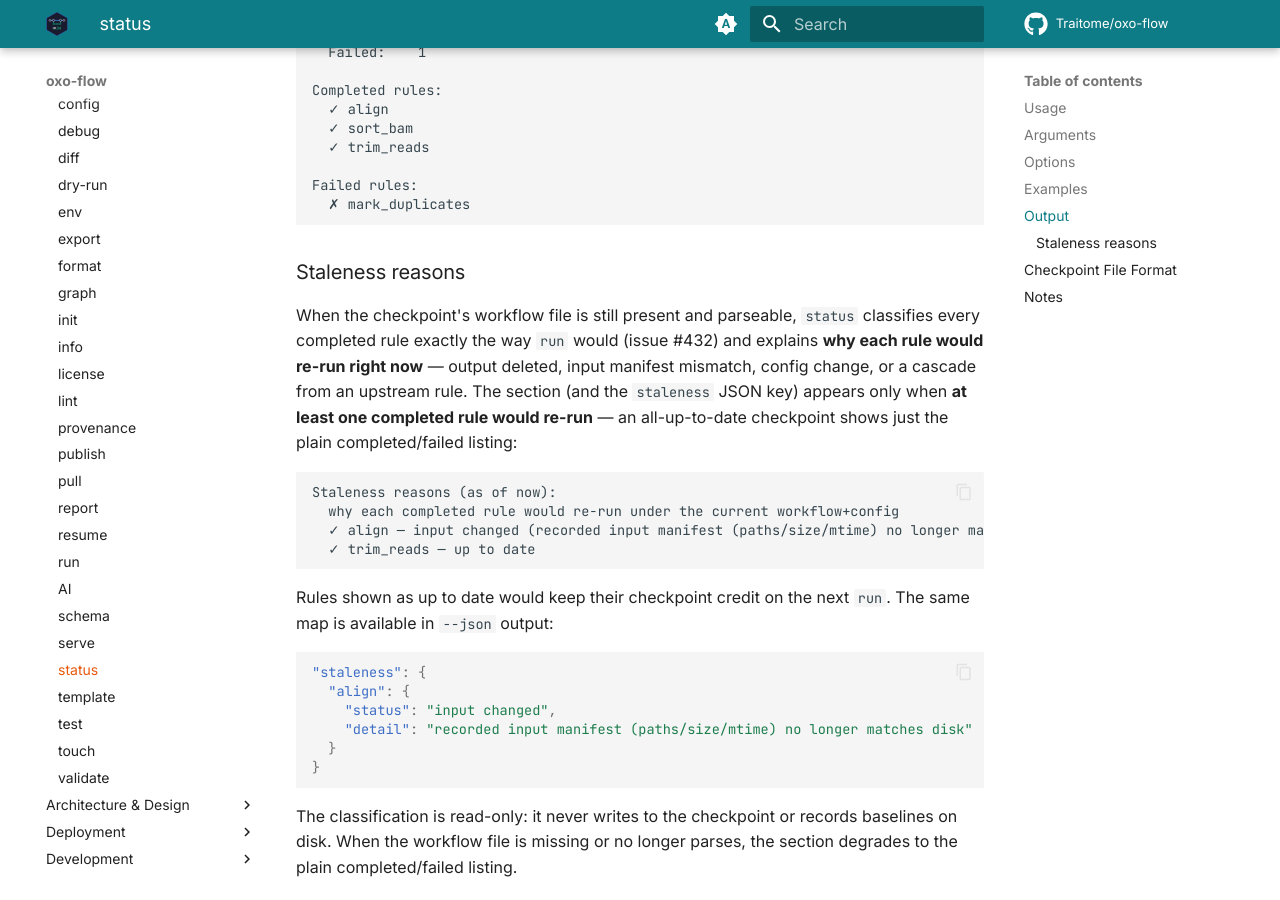
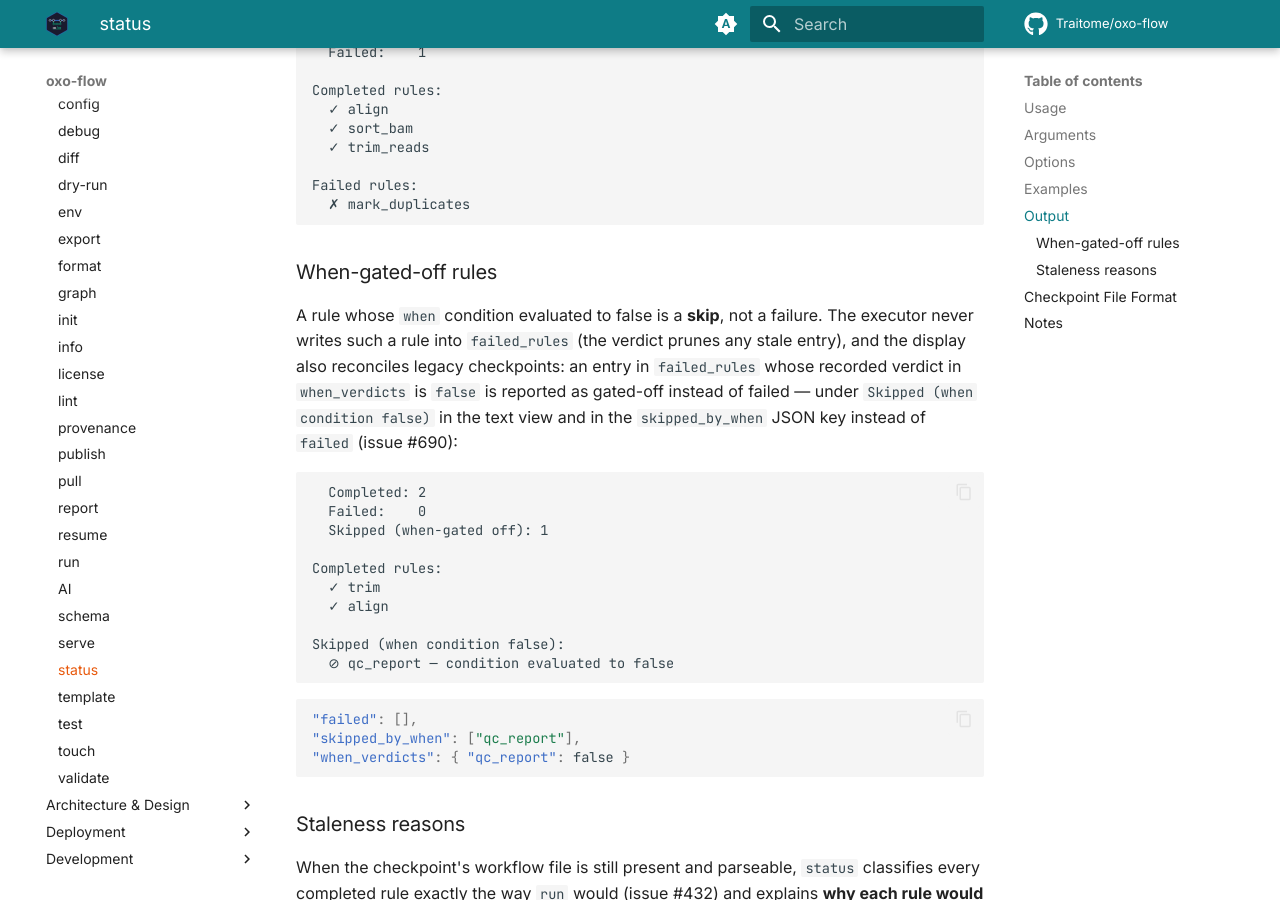
Before and after one commit to Traitome/oxo-flow, an MkDocs documentation site: the page built from docs/guide/src/commands/status.md, in a window 1280 px wide and 900 px high, scrolled down 1693 px. Built offline with MkDocs 1.6.1 and Material for MkDocs 9.7.7, drawn with Linux system fonts in a browser that asks for light colours; comment, search, counter and statistics services are not loaded; the version menu is left out; some of the changed text lies outside the part shown.

Commit message:
docs(guide): when-gated-off rules are skips, not failures — align all pages with #690 fix
Co-Authored-By: Claude <noreply@anthropic.com>

````diff
--- a/docs/guide/src/commands/status.md
+++ b/docs/guide/src/commands/status.md
@@ -72,6 +72,35 @@ Failed rules:
   ✗ mark_duplicates
 ```
 
+### When-gated-off rules
+
+A rule whose `when` condition evaluated to false is a **skip**, not a
+failure. The executor never writes such a rule into `failed_rules` (the
+verdict prunes any stale entry), and the display also reconciles legacy
+checkpoints: an entry in `failed_rules` whose recorded verdict in
+`when_verdicts` is `false` is reported as gated-off instead of failed —
+under `Skipped (when condition false)` in the text view and in the
+`skipped_by_when` JSON key instead of `failed` (issue #690):
+
+```
+  Completed: 2
+  Failed:    0
+  Skipped (when-gated off): 1
+
+Completed rules:
+  ✓ trim
+  ✓ align
+
+Skipped (when condition false):
+  ⊘ qc_report — condition evaluated to false
+```
+
+```json
+"failed": [],
+"skipped_by_when": ["qc_report"],
+"when_verdicts": { "qc_report": false }
+```
+
 ### Staleness reasons
 
 When the checkpoint's workflow file is still present and parseable, `status`
@@ -127,6 +156,8 @@ With `--json`, output goes to stdout:
   "workflow": "pipeline.oxoflow",
   "completed": ["align", "sort_bam", "trim_reads"],
   "failed": [],
+  "when_verdicts": { "qc_report": false },
+  "skipped_by_when": ["qc_report"],
   "staleness": {
     "align": {
       "status": "input changed",
@@ -150,7 +181,10 @@ With `--json`, output goes to stdout:
 `--timing`; `memory` only lists rules with a sampled peak-RSS
 measurement. `staleness` appears whenever the workflow file can be
 loaded for classification **and** at least one completed rule would
-re-run (see [Staleness reasons](#staleness-reasons)).
+re-run (see [Staleness reasons](#staleness-reasons)). `skipped_by_when`
+appears only when at least one `failed_rules` entry is actually
+when-gated-off; `when_verdicts` lists the gate verdicts recorded for the
+run.
 
 ---
 
@@ -162,6 +196,7 @@ The checkpoint file is JSON with the following structure:
 {
   "completed_rules": ["trim_reads", "align", "sort_bam"],
   "failed_rules": ["mark_duplicates"],
+  "when_verdicts": { "qc_report": false },
   "benchmarks": {
     "trim_reads": {
       "rule": "trim_reads",
@@ -215,9 +250,9 @@ replay them deterministically and revoke them when the rule is invalidated
 (see [Checkpoint re-entry](../reference/workflow-format.md#checkpoint-re-entry)).
 
 Every key above is omitted from the JSON when empty — a minimal workflow
-with no `[config]` section, no temporaries, and no re-entries writes a
-much smaller checkpoint containing only `completed_rules`, `failed_rules`,
-`benchmarks`, and `workflow_path`.
+with no `[config]` section, no temporaries, no when-gates, and no
+re-entries writes a much smaller checkpoint containing only
+`completed_rules`, `failed_rules`, `benchmarks`, and `workflow_path`.
 
 ---
 
````
Also changed, not shown: docs/guide/src/commands/dry-run.md (+2 -1 lines), docs/guide/src/commands/run.md (+7 -0 lines), docs/guide/src/how-to/conditional-rules.md (+8 -3 lines), docs/guide/src/how-to/generate-reports.md (+3 -1 lines), docs/guide/src/reference/workflow-format.md (+6 -0 lines).
